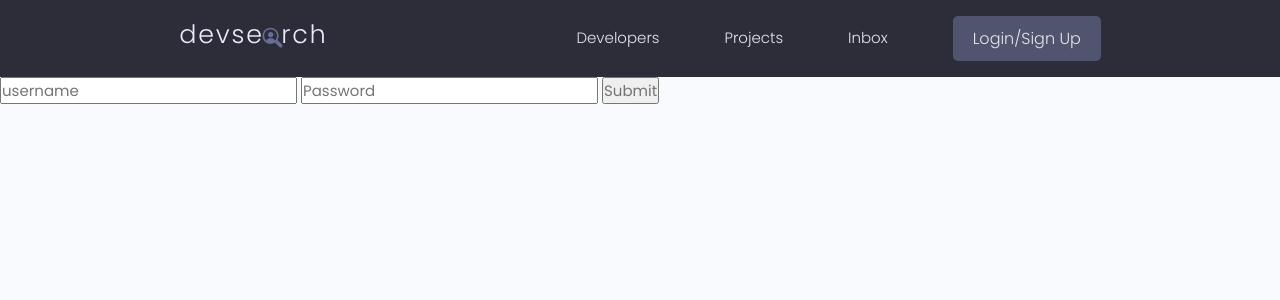
After one commit to riskisitorus/belajar-django, a Django app: page /login in a window 1280 px wide. The commit adds this page. Shown: the top 300 px of the page. Run offline with Django 5.2, Linux system fonts and the light colour scheme; some libraries are stand-ins or nearby versions.

Commit message:
auth user and flash messages

```diff
--- a/projects/views.py
+++ b/projects/views.py
@@ -1,5 +1,6 @@
 from django.shortcuts import render, redirect
 from django.http import HttpResponse
+from django.contrib.auth.decorators import login_required
 from .models import Project
 from .forms import ProjectForm
 
@@ -32,6 +33,7 @@ def project(request, pk):
     tags = projectObj.tags.all()
     return render(request, 'projects/single-project.html', {'project':projectObj, 'tags':tags})
 
+@login_required(login_url="login")
 def createProject(request):
     form = ProjectForm()
 
@@ -43,6 +45,7 @@ def createProject(request):
     context = {'form': form}
     return render(request, 'projects/project_form.html', context)
 
+@login_required(login_url="login")
 def updateProject(request, pk):
     project = Project.objects.get(id=str(pk))
     form = ProjectForm(instance=project)
@@ -55,6 +58,7 @@ def updateProject(request, pk):
     context = {'form': form}
     return render(request, 'projects/project_form.html', context)
 
+@login_required(login_url="login")
 def deleteProject(request, pk):
     project = Project.objects.get(id=str(pk))
 
--- a/templates/main.html
+++ b/templates/main.html
@@ -21,6 +21,18 @@
     <title>DevSearch - Connect with Developers!</title>
   </head>
   <body>
-    {% include "navbar.html" %} {% block content %}{% endblock content %}
+    {% include "navbar.html" %}
+    {% if messages %}
+    <ul class="messages">
+      {% for message in messages %}
+      <li {% if message.tags %}
+        class="{{message.tags}}"
+        {% endif %}>
+        {{message}}
+      </li>
+      {% endfor %}
+    </ul>
+    {% endif %}
+    {% block content %}{% endblock content %}
   </body>
 </html>
--- a/templates/navbar.html
+++ b/templates/navbar.html
@@ -15,8 +15,13 @@
           <li class="header__menuItem"><a href="{% url 'profiles' %}">Developers</a></li>
           <li class="header__menuItem"><a href="{% url 'projects' %}">Projects</a></li>
           <li class="header__menuItem"><a href="">Inbox</a></li>
+
+          {% if request.user.is_authenticated %}
           <li class="header__menuItem"><a href="{% url 'create-project' %}">Add Project</a></li>
-          <li class="header__menuItem"><a href="" class="btn btn--sub">Login/Sign Up</a></li>
+          <li class="header__menuItem"><a href="{% url 'logout' %}" class="btn btn--sub">Logout</a></li>
+          {% else %}
+          <li class="header__menuItem"><a href="{% url 'login' %}" class="btn btn--sub">Login/Sign Up</a></li>
+          {% endif %}
         </ul>
       </nav>
     </div>
--- a/users/signals.py
+++ b/users/signals.py
@@ -5,7 +5,6 @@ from .models import Profile, User
 
 # @receiver(post_save, sender=Profile)
 def CreateProfile(sender, instance, created, **kwargs):
-    print('signal triggered')
     if created:
         user = instance
         profile = Profile.objects.create(
--- /dev/null
+++ b/users/templates/users/login_register.html
@@ -0,0 +1,10 @@
+{% extends "main.html" %}
+
+{% block content %}
+<form action="{% url 'login' %}" method="POST">
+    {% csrf_token %}
+    <input type="text" name="username" placeholder="username">
+    <input type="password" name="password" placeholder="Password">
+    <input type="submit">
+</form>
+{% endblock content %}
--- a/users/urls.py
+++ b/users/urls.py
@@ -3,5 +3,8 @@ from . import views
 
 urlpatterns = [
     path('', views.profiles, name='profiles'),
-    path('profile/<str:pk>', views.Userprofile, name='user-profile')
+    path('profile/<str:pk>', views.Userprofile, name='user-profile'),
+
+    path('login', views.loginUser, name='login'),
+    path('logout', views.logoutUser, name='logout'),
 ]
--- a/users/views.py
+++ b/users/views.py
@@ -1,7 +1,39 @@
-from django.shortcuts import render
+from django.shortcuts import render, redirect
+from django.contrib.auth import login, authenticate, logout
+from django.contrib.auth.decorators import login_required
+from django.contrib import messages
+from django.contrib.auth.models import User
 from .models import Profile
 
 # Create your views here.
+def loginUser(request):
+    # cegah user yang sudah login ke halaman login
+    if request.user.is_authenticated:
+        return redirect('profiles')
+
+    if request.method == 'POST':
+        username = request.POST['username']
+        password = request.POST['password']
+
+        try:
+            user = User.objects.get(username=username)
+        except:
+            messages.error(request, 'username does not exist')
+
+        user = authenticate(request, username=username, password=password)
+        if user is not None:
+            login(request, user)
+            return redirect('profiles')
+        else:
+            messages.error(request, 'Username or password is incorrect')
+
+    return render(request, 'users/login_register.html')
+
+def logoutUser(request):
+    logout(request)
+    messages.error(request, 'user was logout')
+    return redirect('login')
+
 def profiles(request):
     profiles = Profile.objects.all()
     context = {
```
Also changed, not shown: db.sqlite3.
